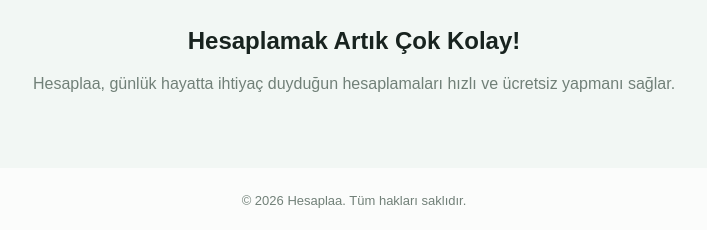
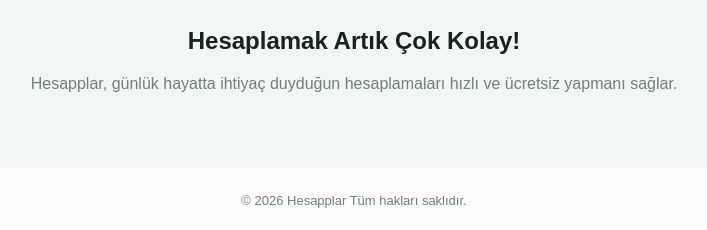
Before and after one commit to gkytr/hesaplaa, a plain HTML site: page index.html in a window 1280 px wide. Shown: the part 1662-1892 px from the top of the page, 286-993 px from the left. Drawn offline with Linux system fonts and the light colour scheme.

Commit message:
Update index.html

```diff
--- a/index.html
+++ b/index.html
@@ -68,14 +68,14 @@
             <h2>Hesaplamak Artık Çok Kolay!</h2>
 
             <p>
-                Hesaplaa, günlük hayatta ihtiyaç duyduğun
+                Hesapplar, günlük hayatta ihtiyaç duyduğun
                 hesaplamaları hızlı ve ücretsiz yapmanı sağlar.
             </p>
         </section>
      </main>
 
      <footer>
-        © 2026 Hesaplaa. Tüm hakları saklıdır.
+        © 2026 Hesapplar Tüm hakları saklıdır.
     </footer>
     <script src="script.js"></script>
 </body>
```
